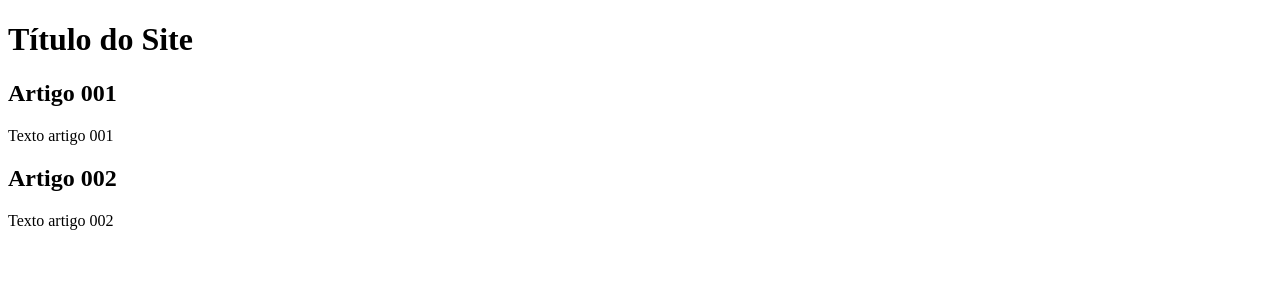
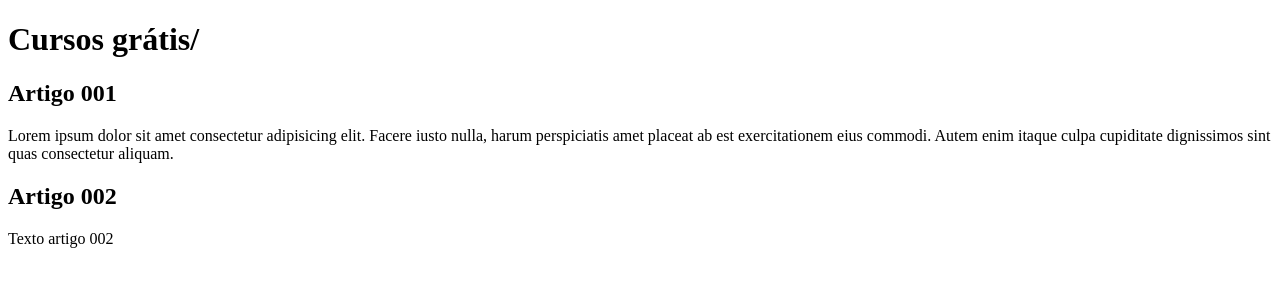
Before and after one commit to AraujoJeff/projeto-site, a plain HTML site: page index.html in a window 1280 px wide. Drawn offline with Linux system fonts and the light colour scheme.

Commit message:
escrita do conteúdo

```diff
--- a/index.html
+++ b/index.html
@@ -8,11 +8,11 @@
 <body>
     <main>
         <header>
-            <h1>Título do Site</h1>
+            <h1>Cursos grátis/</h1>
         </header>
         <article>
             <h2>Artigo 001</h2>
-            <p>Texto artigo 001</p>
+            <p>Lorem ipsum dolor sit amet consectetur adipisicing elit. Facere iusto nulla, harum perspiciatis amet placeat ab est exercitationem eius commodi. Autem enim itaque culpa cupiditate dignissimos sint quas consectetur aliquam.</p>
         </article>
         <article>
             <h2>Artigo 002</h2>
```
